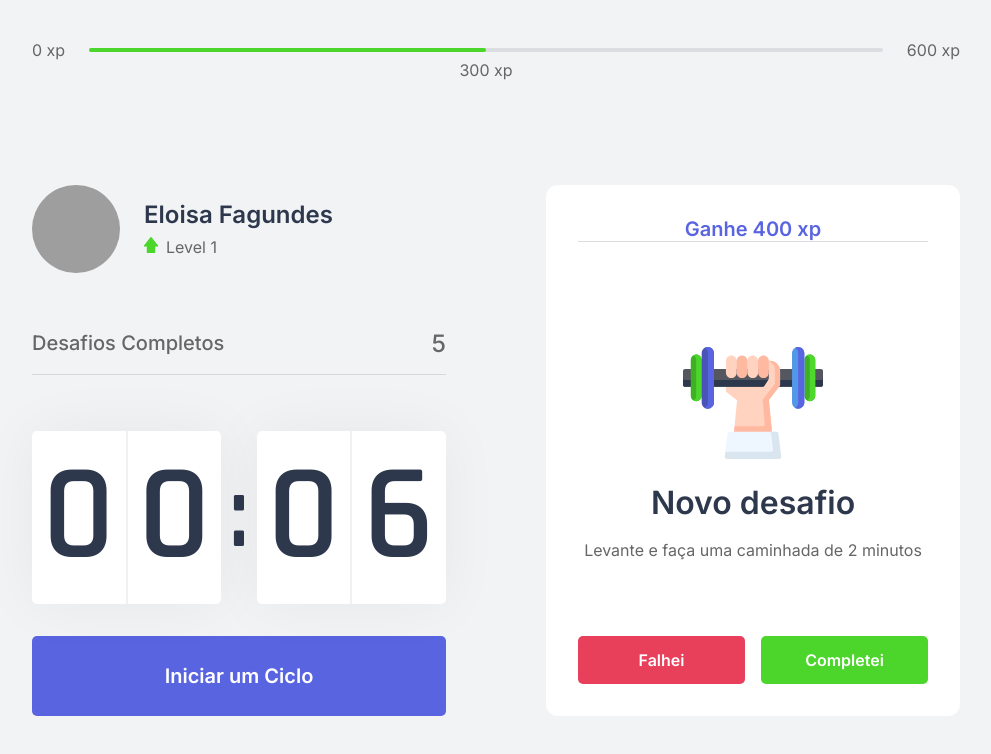
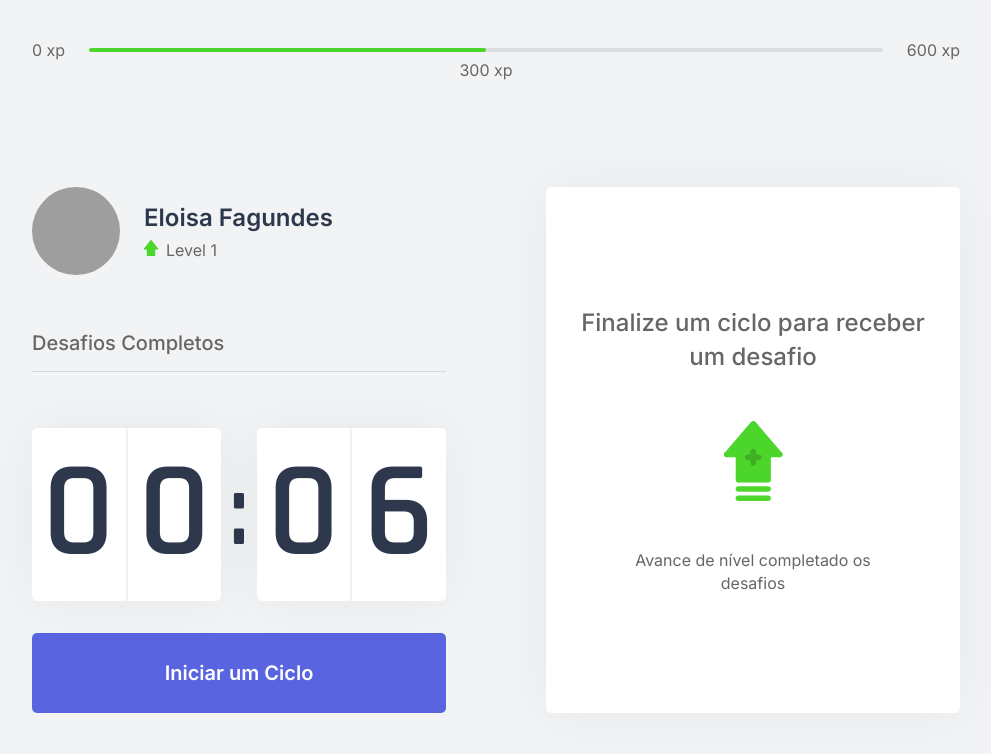
Before and after one commit to EloisaFagundes/movit-rocketseat-nextjs-contextapi, a Next.js app: page / in a window 1280 px wide. Shown: the top 754 px of the page, without its empty margins (144-1135 px from the left). Built offline with nearby package versions, Linux system fonts and the light colour scheme; grey boxes are pictures that could not be loaded.

Commit message:
feat: adicionando arquivo de contexto e aplicando nas paginas

```diff
--- a/src/components/ChallengeBox/ChallengeBox.tsx
+++ b/src/components/ChallengeBox/ChallengeBox.tsx
@@ -1,22 +1,26 @@
+import { useContext } from "react";
+import { ChallengesContext } from "../../contexts/ChallengesContexts";
 import styles from "../../styles/components/ChallengeBox.module.css";
 
 export function ChallengeBox() {
-  const hasActiveChallenge = true;
+  const { activeChallenge, resetChallenge } = useContext(ChallengesContext);
+
   return (
     <>
-      {hasActiveChallenge ? (
+      {activeChallenge ? (
         <div className={styles.challengeActive}>
-          <header>Ganhe 400 xp</header>
+          <header>Ganhe {activeChallenge.amount}</header>
           <main>
-            <img
-              src="icons/body.svg"
-              alt="Mão segurando um peso de exercício para cima"
-            />
+            <img src={`icons/${activeChallenge.type}.svg`} alt="ícone" />
             <strong>Novo desafio</strong>
-            <p>Levante e faça uma caminhada de 2 minutos</p>
+            <p>{activeChallenge.description}</p>
           </main>
           <footer>
-            <button type="button" className={styles.challengeFailedButton}>
+            <button
+              type="button"
+              className={styles.challengeFailedButton}
+              onClick={resetChallenge}
+            >
               Falhei
             </button>
             <button type="button" className={styles.challengeSucceededButton}>
--- a/src/components/CompletedChallenges/CompletedChallenges.tsx
+++ b/src/components/CompletedChallenges/CompletedChallenges.tsx
@@ -1,10 +1,13 @@
+import { useContext } from "react";
+import { ChallengesContext } from "../../contexts/ChallengesContexts";
 import styles from "../../styles/components/CompleteChallenges.module.css";
 
 export function CompletedChallenges() {
-    return (
-        <div className={styles.completedChallengesContainer}>
-            <span>Desafios Completos</span>
-            <span>5</span>
-        </div>
-    )
+  const { challengesCompleted } = useContext(ChallengesContext);
+  return (
+    <div className={styles.completedChallengesContainer}>
+      <span>Desafios Completos</span>
+      <span>{challengesCompleted}</span>
+    </div>
+  );
 }
--- a/src/components/Countdown/Countdown.tsx
+++ b/src/components/Countdown/Countdown.tsx
@@ -1,4 +1,5 @@
-import { useState, useEffect } from "react";
+import { useState, useEffect, useContext } from "react";
+import { ChallengesContext } from "../../contexts/ChallengesContexts";
 import styles from "../../styles/components/Countdown.module.css";
 
 let countdownTimeout: NodeJS.Timeout;
@@ -7,6 +8,8 @@
   const [time, setTime] = useState(0.1 * 60);
   const [isActive, setiSActive] = useState(false);
   const [hasFinished, setHasFinished] = useState(false);
+
+  const { startNewChallenge } = useContext(ChallengesContext);
 
   const minutes = Math.floor(time / 60);
   const seconds = time % 60;
@@ -32,6 +35,7 @@
     } else if (isActive && time === 0) {
       setHasFinished(true);
       setiSActive(false);
+      startNewChallenge();
     }
   }, [isActive, time]);
   return (
@@ -48,7 +52,11 @@
         </div>
       </div>
       {hasFinished ? (
-        <button disabled={true} type="button" className={styles.countdownButton}>
+        <button
+          disabled={true}
+          type="button"
+          className={styles.countdownButton}
+        >
           Ciclo encerrado
         </button>
       ) : (
--- /dev/null
+++ b/src/contexts/ChallengesContexts.tsx
@@ -0,0 +1,69 @@
+import { createContext, useState, ReactNode } from "react";
+import challenges from "../../challenges.json";
+
+interface ChallengeProviderProps {
+  children: ReactNode;
+}
+
+interface Challenge {
+  type: "body" | "eye";
+  description: string;
+  amount: number;
+}
+
+interface ChallengesContextData {
+  level: number;
+  levelUp: () => void;
+  currentExperience: number;
+  challengesCompleted: number;
+  startNewChallenge: () => void;
+  activeChallenge: Challenge;
+  resetChallenge: () => void;
+  experienceToNextLevel: number;
+}
+
+export const ChallengesContext = createContext({} as ChallengesContextData);
+
+export function ChallengesProvider({ children }: ChallengeProviderProps) {
+  const [level, setLevel] = useState(1);
+  const [currentExperience, setCurrentExperience] = useState(0);
+  const [challengesCompleted, setChallengesCompleted] = useState(0);
+
+  const [activeChallenge, setActiveChallenge] = useState(null);
+  console.log(activeChallenge);
+
+  function levelUp() {
+    setLevel(level + 1);
+  }
+
+  const experienceToNextLevel = Math.pow((level + 1)* 4 ,2)
+
+  function startNewChallenge() {
+    const randomChallengeIndex = Math.floor(Math.random() * challenges.length);
+    const challenge = challenges[randomChallengeIndex];
+    console.log(challenge, "challenge");
+
+    setActiveChallenge(challenge);
+  }
+
+  function resetChallenge() {
+    setActiveChallenge(null)
+  };
+
+  return (
+    <ChallengesContext.Provider
+      value={{
+        level,
+        levelUp,
+        currentExperience,
+        challengesCompleted,
+        startNewChallenge,
+        activeChallenge,
+        resetChallenge,
+        experienceToNextLevel
+      }}
+    >
+      {children}
+    </ChallengesContext.Provider>
+  );
+}
```
